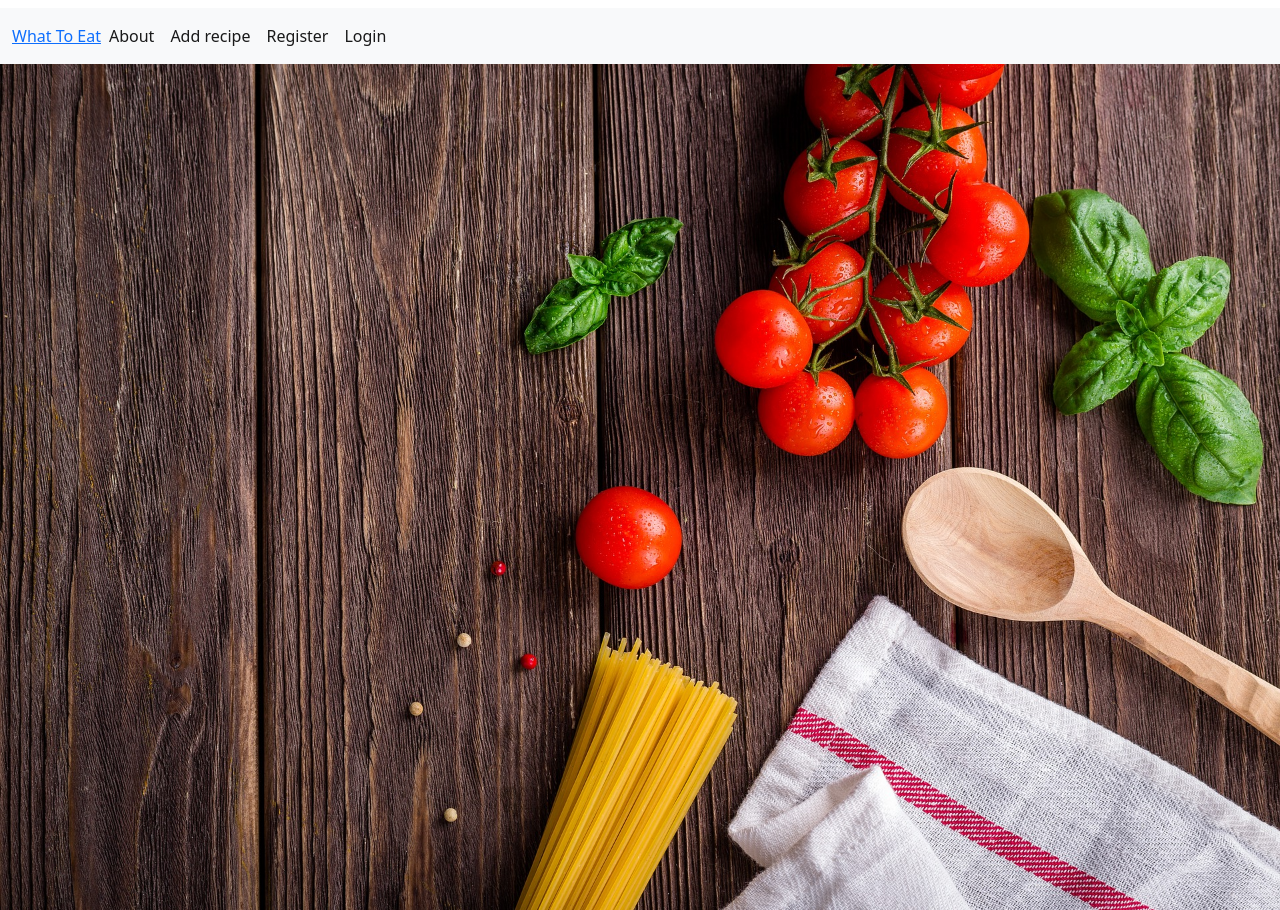
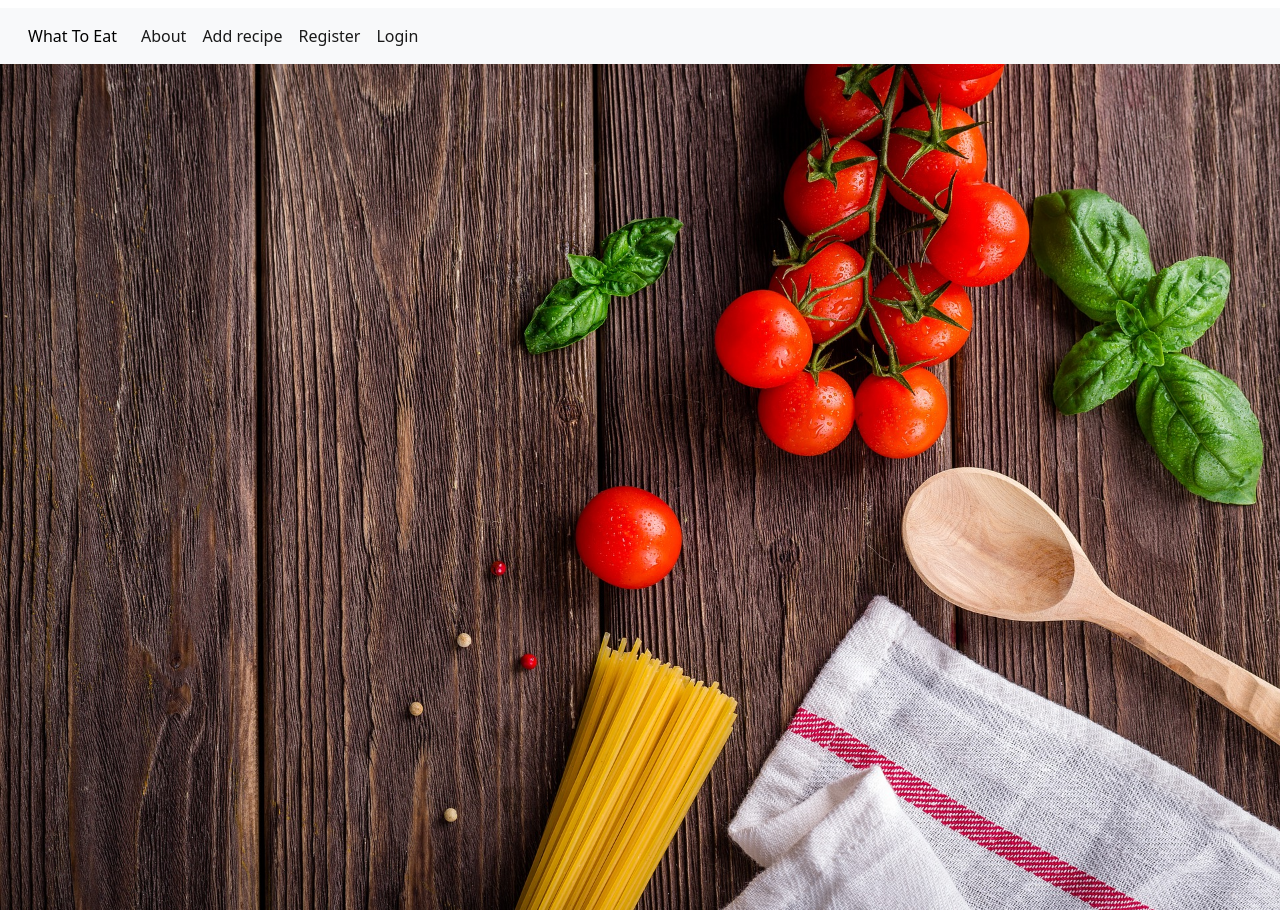
Before and after one commit to erikandersson96/portfolio-project-four, a Django app: page / in a window 1280 px wide. Shown: the top 910 px of the page. Run offline with Django 3.2, Linux system fonts and the light colour scheme; data that the repository does not hold is empty; some libraries are stand-ins or nearby versions.

Commit message:
Add url for fonts

```diff
--- a/static/css/style.css
+++ b/static/css/style.css
@@ -1,9 +1,22 @@
+/******************* Font *******************/
+@import url('https://fonts.googleapis.com/css2?family=Kaushan+Script:wght@900&family=Lato:wght@300&display=swap');
+
 
 body {
     background-color: #ffffff;
 }
 
-/******************* Font *******************/
+/******************* Navbar *******************/
+.navbar {
+
+}
+
+/******************* Logo *******************/
+#logo {
+    color: black;
+    font-family: ;
+    font-size: ;
+}
 
 
 /******************* Color and size for the login/register button *******************/
@@ -24,7 +37,7 @@ body {
     padding-top: 50px;
 }
 
-/******************* Add padding above/bottom cards for recipes *******************/
+/******************* Add padding above/bottom the cards for recipes *******************/
 .card-row {
     padding-top: 60px;
     padding-bottom: 30px;
@@ -36,8 +49,4 @@ body {
 
 }
 
-.btn-about {
-    background-color: lightgreen;
-}
-
 /******************* Delete Modal, delete recipe button, body text *******************/
--- a/templates/base.html
+++ b/templates/base.html
@@ -33,7 +33,7 @@
     <!-- Navigation bar -->
     <nav class="navbar navbar-expand-lg navbar-light bg-light mt-2">
         <div class="container-fluid">
-            <a class="navbar-link active" aria-current="page" href="{% url 'home' %}">What To Eat</a>
+            <a class="nav-link active" id="logo" aria-current="page" href="{% url 'home' %}">What To Eat</a>
 
             <!-- Collapse Navigation menu -->
             <button class="navbar-toggler" type="button" data-bs-toggle="collapse"
```
